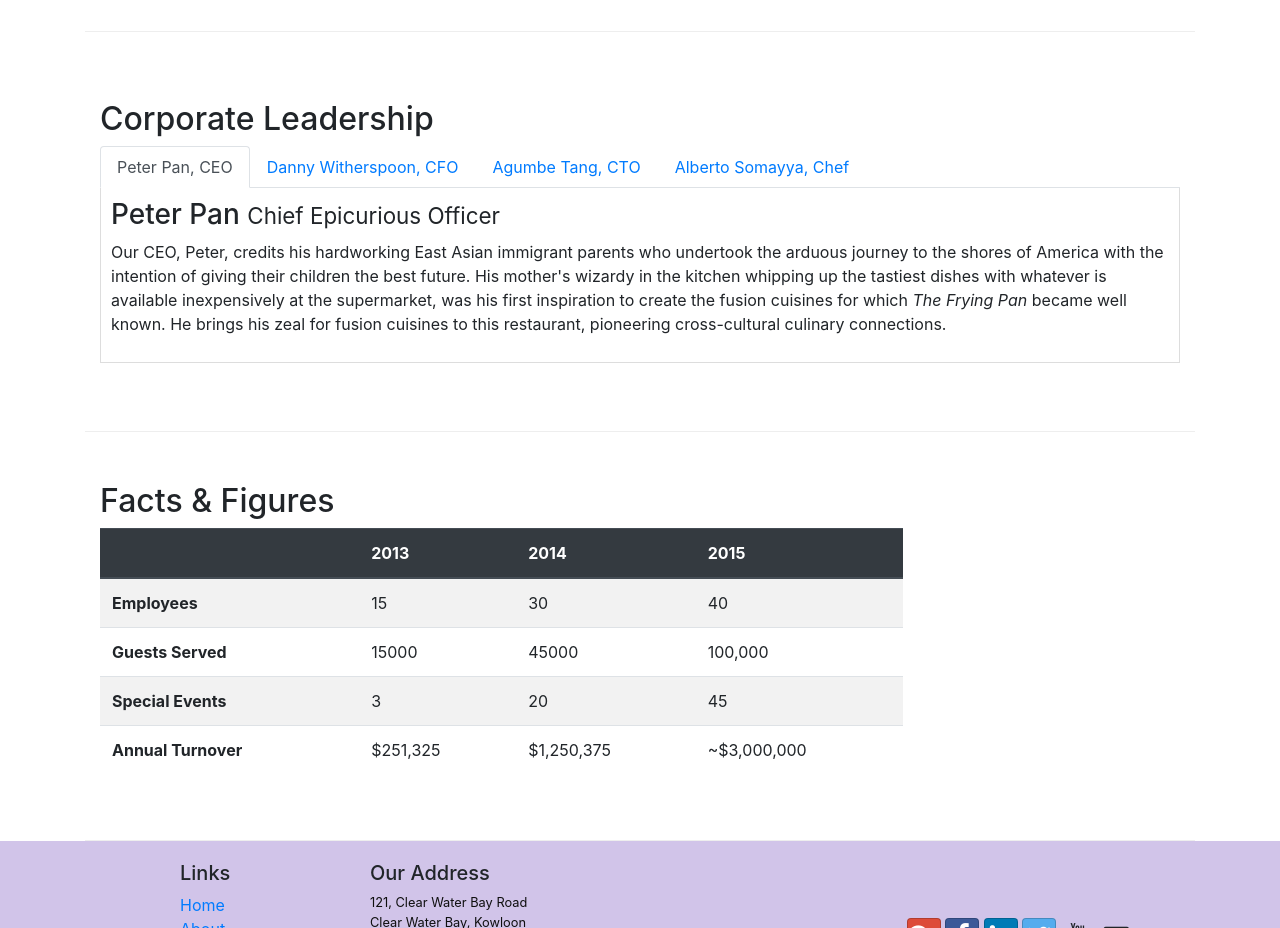
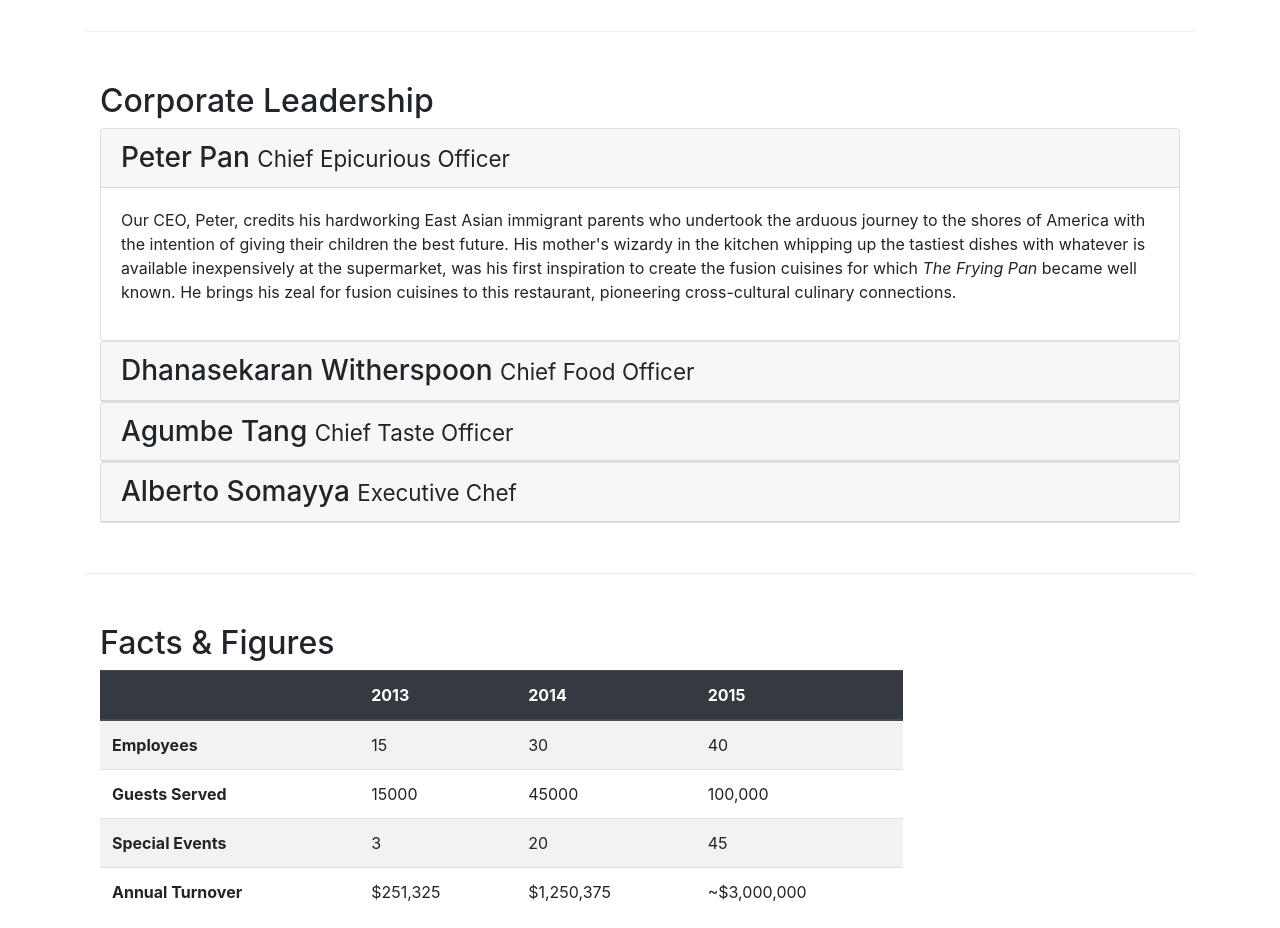
Before and after one commit to abarretti/conFusion, a website: page aboutus.html in a window 1280 px wide. Shown: the part 940-1868 px from the top of the page. Drawn offline with nearby package versions, Linux system fonts and the light colour scheme.

Commit message:
Accordion

```diff
--- a/aboutus.html
+++ b/aboutus.html
@@ -103,40 +103,62 @@
             <div class="col-12">
                 <h2>Corporate Leadership</h2>
 
-                <ul class="nav nav-tabs">
-                    <li class="nav-item">
-                        <a class="nav-link active" href="#peter"
-                        role="tab" data-toggle="tab">Peter Pan, CEO</a>
-                    </li>
-                    <li class="nav-item">
-                        <a class="nav-link" href="#danny"
-                        role="tab" data-toggle="tab">Danny Witherspoon, CFO</a>
-                    </li>
-                    <li class="nav-item">
-                        <a class="nav-link" href="#agumbe"
-                        role="tab" data-toggle="tab">Agumbe Tang, CTO</a>
-                    </li>
-                    <li class="nav-item">
-                        <a class="nav-link" href="#alberto"
-                        role="tab" data-toggle="tab">Alberto Somayya, Chef</a>
-                    </li>
-                </ul>
-                <div class="tab-content">
-                    <div role="tabpanel" class="tab-pane fade show active" id="peter">
-                        <h3>Peter Pan <small>Chief Epicurious Officer</small></h3>
-                        <p class="d-none d-sm-block">Our CEO, Peter, credits his hardworking East Asian immigrant parents who undertook the arduous journey to the shores of America with the intention of giving their children the best future. His mother's wizardy in the kitchen whipping up the tastiest dishes with whatever is available inexpensively at the supermarket, was his first inspiration to create the fusion cuisines for which <em>The Frying Pan</em> became well known. He brings his zeal for fusion cuisines to this restaurant, pioneering cross-cultural culinary connections.</p>
+                <div id="accordion">
+                    <div class="card">
+                        <div class="card-header" role="tab" id="peterhead">
+                            <h3 class="mb-0">
+                                <a data-toggle="collapse" data-target="#peter">
+                                    Peter Pan <small>Chief Epicurious Officer</small>
+                                </a>
+                            </h3>
+                        </div>
+                        <div class="collapse show" id="peter" data-parent="#accordion">
+                            <div class="card-body">
+                                <p class="d-none d-sm-block">Our CEO, Peter, credits his hardworking East Asian immigrant parents who undertook the arduous journey to the shores of America with the intention of giving their children the best future. His mother's wizardy in the kitchen whipping up the tastiest dishes with whatever is available inexpensively at the supermarket, was his first inspiration to create the fusion cuisines for which <em>The Frying Pan</em> became well known. He brings his zeal for fusion cuisines to this restaurant, pioneering cross-cultural culinary connections.</p>
+                            </div>
+                        </div>
                     </div>
-                    <div role="tabpanel" class="tab-pane fade" id="danny">
-                        <h3>Dhanasekaran Witherspoon <small>Chief Food Officer</small></h3>
-                        <p class="d-none d-sm-block">Our CFO, Danny, as he is affectionately referred to by his colleagues, comes from a long established family tradition in farming and produce. His experiences growing up on a farm in the Australian outback gave him great appreciation for varieties of food sources. As he puts it in his own words, <em>Everything that runs, wins, and everything that stays, pays!</em></p>
+                    <div class="card">
+                        <div class="card-header" role="tab" id="dannyhead">
+                            <h3 class="mb-0">
+                                <a data-toggle="collapse" data-target="#danny">
+                                    Dhanasekaran Witherspoon <small>Chief Food Officer</small>
+                                </a>
+                            </h3>
+                        </div>
+                        <div class="collapse" id="danny" data-parent="#accordion">
+                            <div class="card-body">
+                                <p class="d-none d-sm-block">Our CFO, Danny, as he is affectionately referred to by his colleagues, comes from a long established family tradition in farming and produce. His experiences growing up on a farm in the Australian outback gave him great appreciation for varieties of food sources. As he puts it in his own words, <em>Everything that runs, wins, and everything that stays, pays!</em></p>
+                            </div>
+                        </div>
                     </div>
-                    <div role="tabpanel" class="tab-pane fade" id="agumbe">
-                        <h3>Agumbe Tang <small>Chief Taste Officer</small></h3>
-                        <p class="d-none d-sm-block">Blessed with the most discerning gustatory sense, Agumbe, our CTO, personally ensures that every dish that we serve meets his exacting tastes. Our chefs dread the tongue lashing that ensues if their dish does not meet his exacting standards. He lives by his motto, <em>You click only if you survive my lick.</em></p>
+                    <div class="card">
+                        <div class="card-header" role="tab" id="agumbehead">
+                            <h3 class="mb-0">
+                                <a data-toggle="collapse" data-target="#agumbe">
+                                    Agumbe Tang <small>Chief Taste Officer</small>
+                                </a>
+                            </h3>
+                        </div>
+                        <div class="collapse" id="agumbe" data-parent="#accordion">
+                            <div class="card-body">
+                                <p class="d-none d-sm-block">Blessed with the most discerning gustatory sense, Agumbe, our CTO, personally ensures that every dish that we serve meets his exacting tastes. Our chefs dread the tongue lashing that ensues if their dish does not meet his exacting standards. He lives by his motto, <em>You click only if you survive my lick.</em></p>
+                            </div>
+                        </div>
                     </div>
-                    <div role="tabpanel" class="tab-pane fade" id="alberto">
-                        <h3>Alberto Somayya <small>Executive Chef</small></h3>
-                        <p class="d-none d-sm-block">Award winning three-star Michelin chef with wide International experience having worked closely with whos-who in the culinary world, he specializes in creating mouthwatering Indo-Italian fusion experiences. He says, <em>Put together the cuisines from the two craziest cultures, and you get a winning hit! Amma Mia!</em></p>
+                    <div class="card">
+                        <div class="card-header" role="tab" id="albertohead">
+                            <h3 class="mb-0">
+                                <a data-toggle="collapse" data-target="#alberto">
+                                    Alberto Somayya <small>Executive Chef</small>
+                                </a>
+                            </h3>
+                        </div>
+                        <div class="collapse" id="alberto" data-parent="#accordion">
+                            <div class="card-body">
+                                <p class="d-none d-sm-block">Award winning three-star Michelin chef with wide International experience having worked closely with whos-who in the culinary world, he specializes in creating mouthwatering Indo-Italian fusion experiences. He says, <em>Put together the cuisines from the two craziest cultures, and you get a winning hit! Amma Mia!</em></p>
+                            </div>
+                        </div>
                     </div>
                 </div>
             </div>
```
